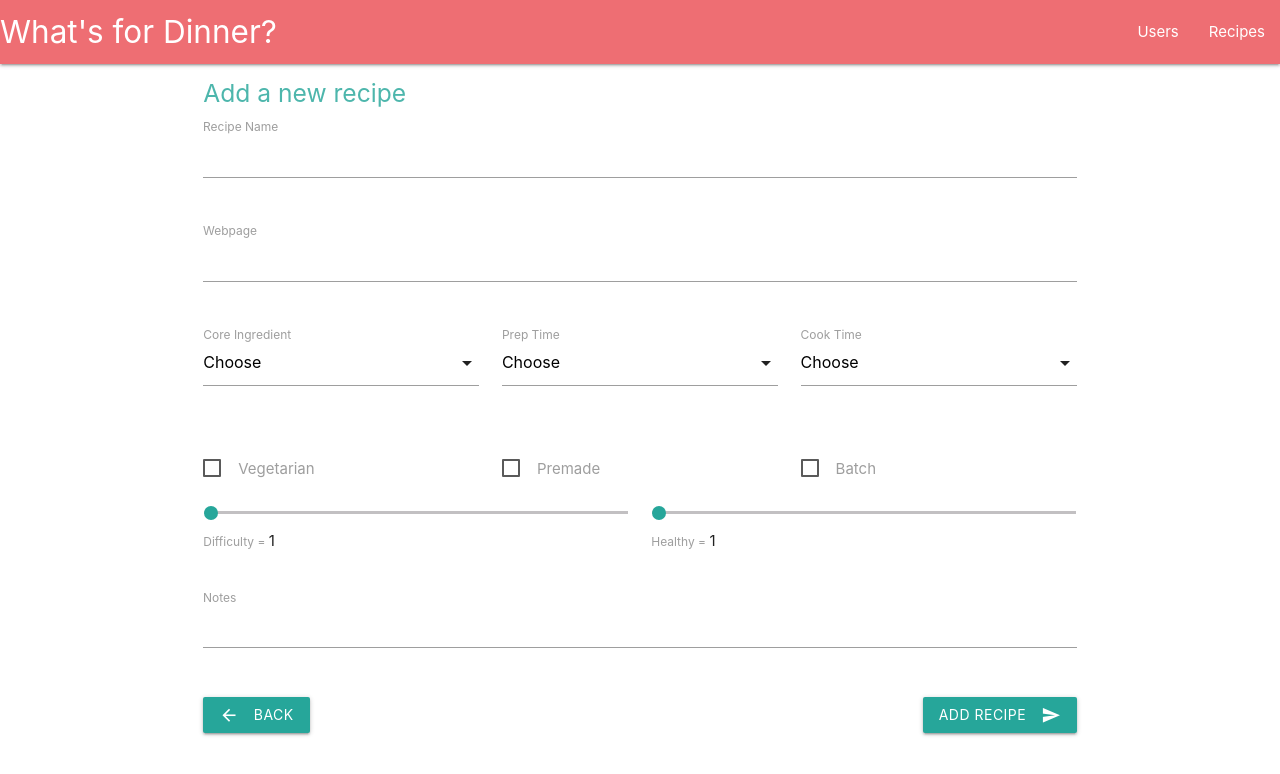
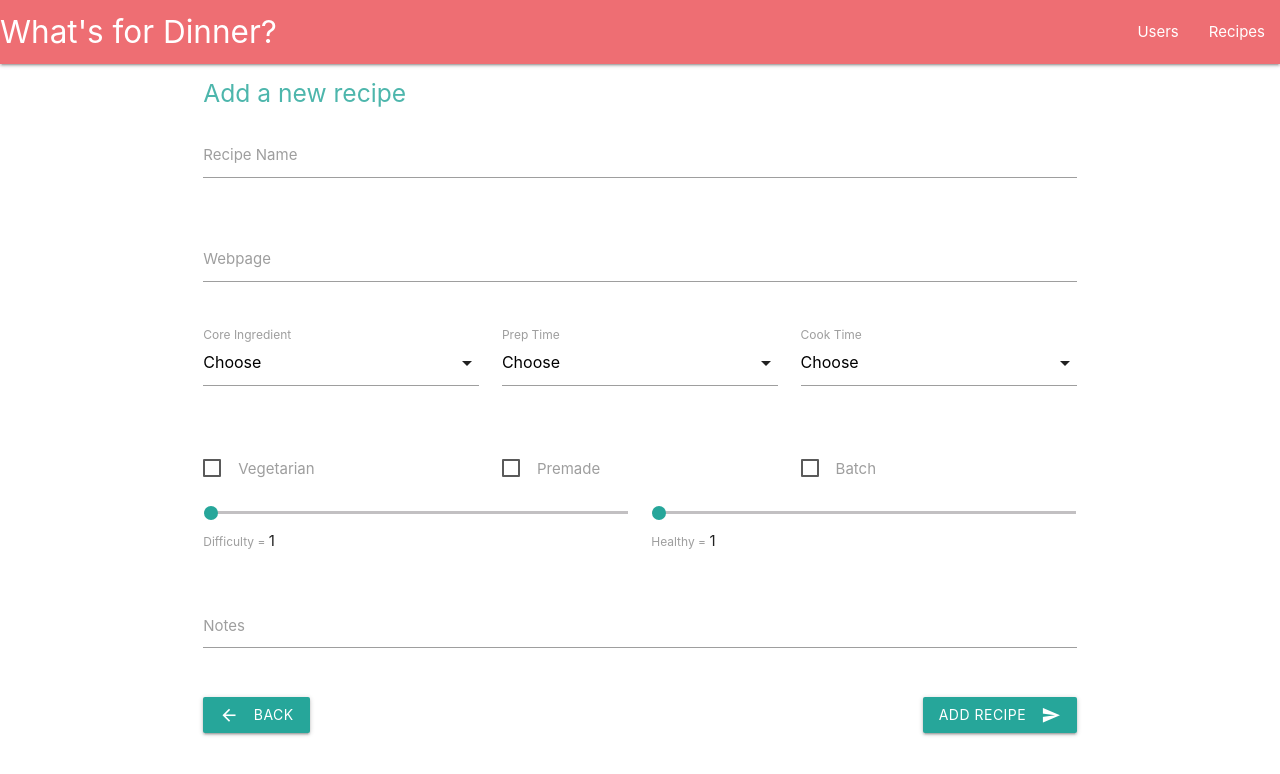
Before and after one commit to kinsellap/dinner, a React (Create React App) app in the folder frontend/: page /recipes/new in a window 1280 px wide. Shown: the top 774 px of the page. Built offline with nearby package versions, Linux system fonts and the light colour scheme.

Commit message:
Make form readonly where possible

```diff
--- a/frontend/src/Component/Recipe/RecipeForm.js
+++ b/frontend/src/Component/Recipe/RecipeForm.js
@@ -148,7 +148,7 @@ function RecipeForm(props) {
                 .catch((err) => {
                     M.toast({
                         html: `There was an error updating this recipe ${getErrorDetails(err)} `,
-                         classes: 'red'
+                        classes: 'red'
                     })
                     console.log(err)
                 })
@@ -175,20 +175,20 @@ function RecipeForm(props) {
                 <form onSubmit={doSubmit}>
                     <div className="row">
                         <div className="input-field col s12">
-                            <input className="validate" id="title" value={values.title} type="text" maxLength="20" onChange={handleTitleChange} required disabled={!editable} />
-                            <label className="active" htmlFor="title">Recipe Name</label>
+                            <input className={isCreateMode ? "validate" : ""} id="title" value={values.title} type="text" maxLength="20" onChange={handleTitleChange} required readOnly={!editable} />
+                            <label className={isCreateMode ? "" : "active"} htmlFor="title">Recipe Name</label>
                         </div>
                     </div>
                     <div className="row">
                         <div className="input-field col s12">
-                            <input className="validate" id="url" value={values.url} type="text" onChange={handleUrlChange} required disabled={!editable} />
-                            <label className="active" htmlFor="url">Webpage</label>
+                            <input className={isCreateMode ? "validate" : ""} id="url" value={values.url} type="url" onChange={handleUrlChange} required readOnly={!editable} />
+                            <label className={isCreateMode ? "" : "active"} htmlFor="url">Webpage</label>
                         </div>
                     </div>
                     <div className="row">
                         <div className="input-field col s4">
-                            <select className=".disabled" id="core-ingredient" value={values.core_ingredient} onChange={handleCoreChange} required disabled={!editable}>
-                                <option value="">Choose</option>
+                            <select className="validate" id="core-ingredient" value={values.core_ingredient} onChange={handleCoreChange} required disabled={!editable}>
+                                <option value="" disabled>Choose</option>
                                 <option value="Beans">Beans</option>
                                 <option value="Beef">Beef</option>
                                 <option value="Chicken">Chicken</option>
@@ -261,23 +261,23 @@ function RecipeForm(props) {
                     </div>
                     <div className="row">
                         <div className="input-field col s12">
-                            <textarea id="notes" className="materialize-textarea" value={values.notes} onChange={handleNotesChange} disabled={!editable}></textarea>
-                            <label className="active" htmlFor="notes">Notes</label>
+                            <textarea rows="10" id="notes" className="materialize-textarea" value={values.notes} onChange={handleNotesChange} readOnly={!editable}></textarea>
+                            <label className={isCreateMode ? "" : "active"} htmlFor="notes">Notes</label>
                         </div>
                     </div>
                     <div className="row" hidden={isCreateMode}>
                         <div className="input-field col s6">
-                            <textarea id="date-added" className="materialize-textarea " value={values.date_added} disabled></textarea>
+                            <textarea id="date-added" className="materialize-textarea " value={values.date_added} readOnly></textarea>
                             <label className="active" htmlFor="date-added">Date Added</label>
                         </div>
                         <div className="input-field col s6">
-                            <textarea id="added-by" className="materialize-textarea " value={values.added_by} disabled></textarea>
+                            <textarea id="added-by" className="materialize-textarea " value={values.added_by} readOnly></textarea>
                             <label className="active" htmlFor="added-by">Added By</label>
                         </div>
                     </div>
                     <div className="row" hidden={isCreateMode}>
                         <div className="input-field col s6">
-                            <textarea id="date-updated" className="materialize-textarea " value={values.date_updated} disabled></textarea>
+                            <textarea id="date-updated" className="materialize-textarea " value={values.date_updated} readOnly></textarea>
                             <label className="active" htmlFor="date-updated">Date Updated</label>
                         </div>
                         <div className="input-field col s6">
```
